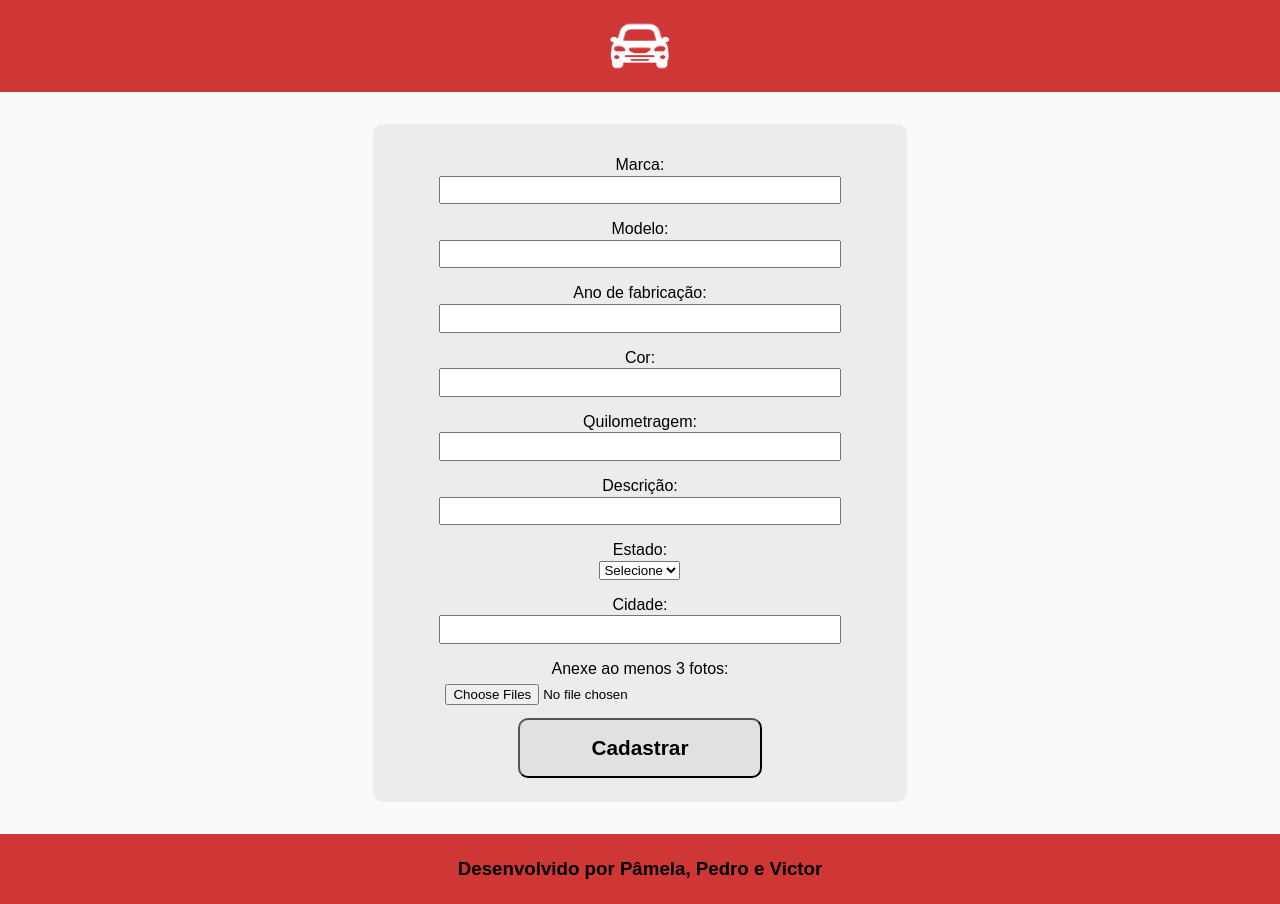
After one commit to VictorLemeFernandes/trabalhoFinal_PPI, a PHP site: page /createAdRestrict_2_6.html in a window 1280 px wide. The commit adds this page. Run offline with PHP 8.4, Linux system fonts and the light colour scheme.

Commit message:
Tela 2_6 finalizada

```diff
--- /dev/null
+++ b/createAdRestrict_2_6.html
@@ -0,0 +1,69 @@
+<!DOCTYPE html>
+<html lang="en">
+<head>
+    <meta charset="UTF-8">
+    <meta name="viewport" content="width=device-width, initial-scale=1.0">
+    <title>Document</title>
+    <link rel="stylesheet" href="styles/adRestrict_2_6.css">
+</head>
+<body>
+    <header>
+        <img src="assets/logo/webcar_branco.png" alt="Logo branca" width="60" height="60">
+    </header>
+
+    <main>
+        <div class="formsContainer">
+            <form action="createAdRestrict.php" method="post" enctype="multipart/form-data">
+                <div>
+                    <label for="marca">Marca: </label>
+                    <input type="text" name="marca" id="marca" required>
+                </div>
+                <div>
+                    <label for="modelo">Modelo: </label>
+                    <input type="text" name="modelo" id="modelo" required>
+                </div>
+                <div>
+                    <label for="anoFabricacao">Ano de fabricação: </label>
+                    <input type="number" name="anoFabricacao" id="anoFabricacao" required>
+                </div>
+                <div>
+                    <label for="cor">Cor: </label>
+                    <input type="text" name="cor" id="cor" required>
+                </div>
+                <div>
+                    <label for="quilometragem">Quilometragem: </label>
+                    <input type="number" name="quilometragem" id="quilometragem" required>
+                </div>
+                <div>
+                    <!-- PROCURAR AQUELE NEGÓCIO DE COLOCAR MULTILINE -->
+                    <label for="descricao">Descrição: </label>
+                    <input type="text" name="descricao" id="descricao" required>
+                </div>
+                <div>
+                    <label for="estado">Estado: </label>
+                    <select name="estado" id="estado" required>
+                        <option value="">Selecione</option>
+                        <option value="SP">SP</option>
+                        <option value="MG">MG</option>
+                        <option value="RJ">RJ</option>
+                        <option value="RS">RS</option>
+                    </select>
+                </div>
+                <div>
+                    <label for="cidade">Cidade: </label>
+                    <input type="text" name="cidade" id="cidade" required>
+                </div>
+                <div>
+                    <label for="fotos">Anexe ao menos 3 fotos: </label>
+                    <input type="file" name="fotos" id="fotos" required accept=".png, .jpg, .jpeg" multiple>
+                </div>
+            </form>
+            <button>Cadastrar</button>
+        </div>
+    </main>
+
+    <footer>
+        <h3>Desenvolvido por Pâmela, Pedro e Victor</h3>
+    </footer>
+</body>
+</html>
--- a/mainPage/mainPage_2_1.html
+++ b/mainPage/mainPage_2_1.html
@@ -12,6 +12,8 @@
 <body>
     <header>
         <img src="../assets/logo/webcar_branco.png" alt="Logo colorida" width="60" height="60">
+
+        <a href="">Entre/Cadastre-se</a>
 
         <nav>
             <p>
--- /dev/null
+++ b/styles/adRestrict_2_6.css
@@ -0,0 +1,94 @@
+@import url(../imports.css);
+
+body {
+    display: flex;
+    justify-content: space-between;
+    flex-direction: column;
+    height: 100vh;
+    width: 100%;
+    margin: 0;
+    padding: 0;
+    background-color: var(--corFundao);
+}
+
+header {
+    display: flex;
+    flex-direction: column;
+    align-items: center;
+    background-color: var(--corPrimaria);
+}
+
+header img {
+    margin: 1rem;
+}
+
+main {
+    display: flex;
+    flex-direction: column;
+    justify-content: center;
+    align-items: center;
+    margin: 0 ;
+    padding: 2rem;
+}
+
+.formsContainer {
+    display: flex;
+    flex-direction: column;
+    align-items: center;
+    justify-content: center;
+    width: 40%;
+    padding: 1.5rem;
+    background-color: var(--corCard);
+    border-radius: 10px;
+}
+
+.formsContainer button {
+    font-weight: bold;
+    font-size: 1.3rem;
+    width: 50%;
+    padding: 1rem;
+    background-color: var(--corCard);
+    border-radius: 10px;
+}
+
+.formsContainer button:hover {
+    background-color: #a4a4a46f;
+    transform: scale(1.05);
+}
+
+form {
+    display: flex;
+    flex-direction: column;
+    align-items: center;
+    justify-content: space-around;
+    width: 100%;
+    box-sizing: border-box;
+    font-family: Arial, sans-serif;
+    font-weight: 500;
+}
+
+form div {
+    display: flex;
+    flex-direction: column;
+    align-items: center;
+    gap: 0.1rem;
+    width: 100%;
+    margin: 0.5rem;
+    box-sizing: border-box;
+}
+
+form div input {
+    padding: 0.3rem;
+    width: 80%;
+}
+
+footer {
+    display: flex;
+    justify-content: center;
+    background-color: var(--corPrimaria);
+    font-family: var(--fontePadrao);
+    padding: 5px;
+    position: sticky;
+    width: 100%;
+    box-sizing: border-box;
+}
```
Also changed, not shown: styles/mainPage_2_1.css (renamed from styles/mainPageCSS.css, +13 -0 lines).
